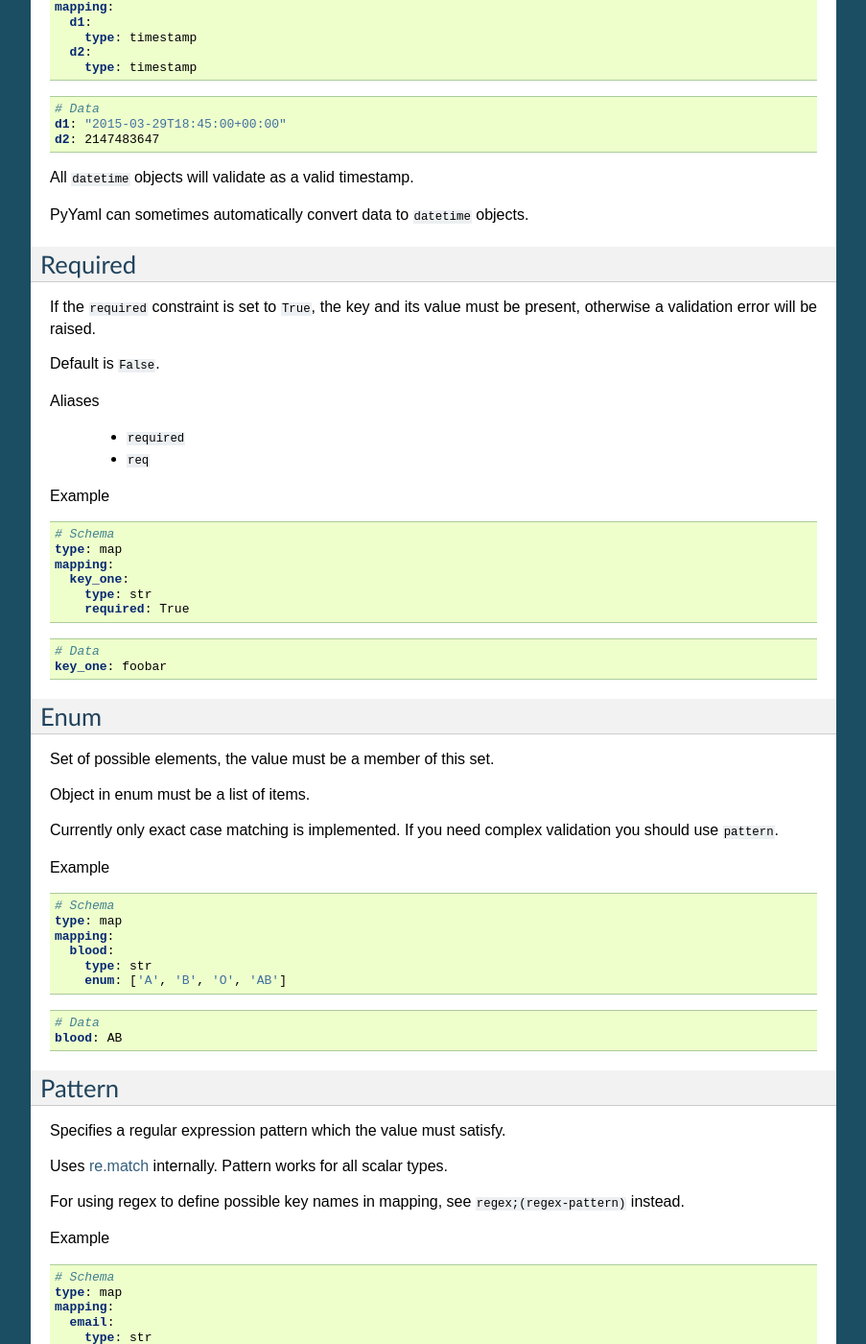
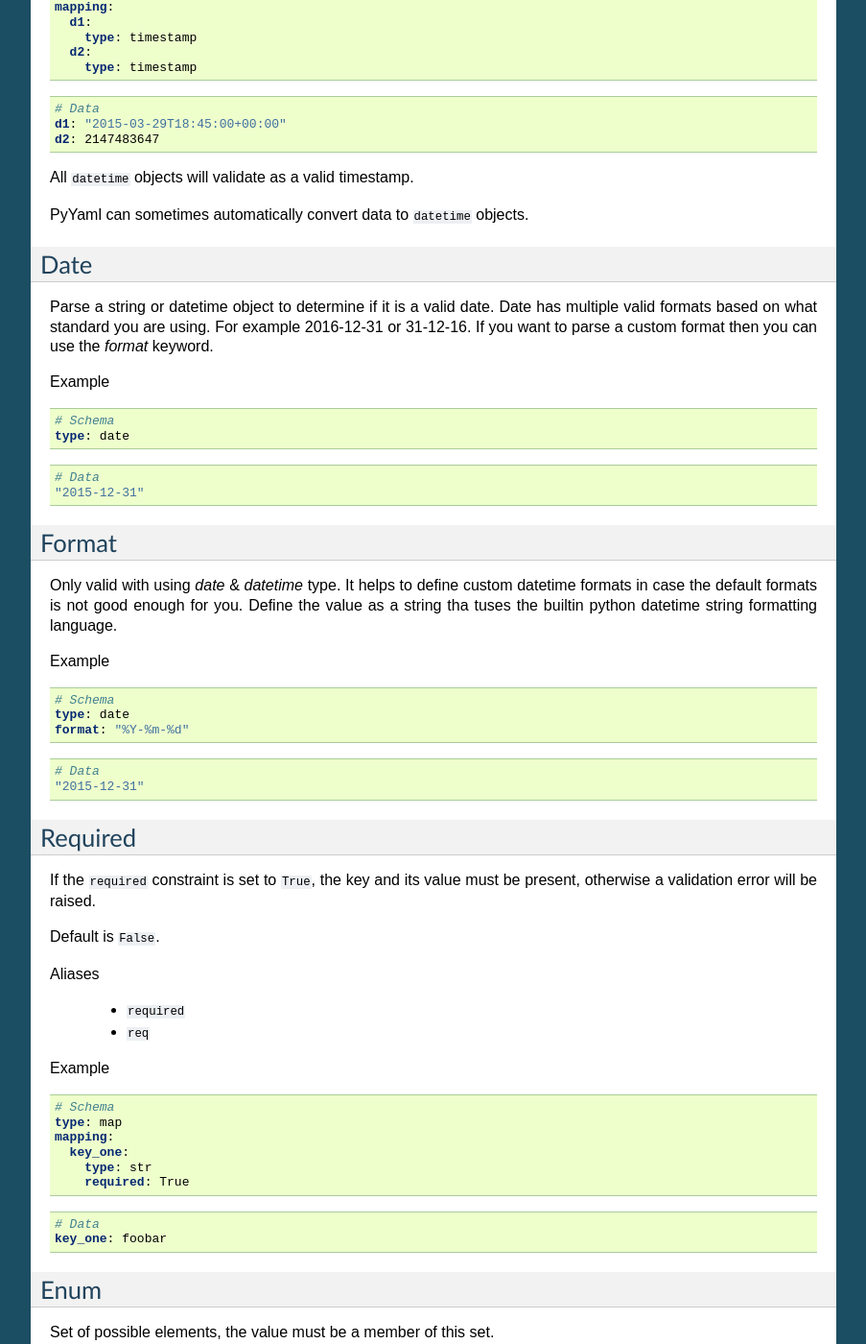
Before and after one commit to Grokzen/pykwalify, a Sphinx documentation site: the page built from docs/validation-rules.rst, in a window 1280 px wide and 1400 px high, scrolled down 3791 px. Shown: the whole window at 96% size, without its empty margins (198-1101 px from the left). Built offline with Sphinx 7.4.7, drawn with Linux system fonts in a browser that asks for light colours; some of the changed text lies outside the part shown.

Commit message:
Add docs for Date type and format attribute

```diff
--- a/docs/validation-rules.rst
+++ b/docs/validation-rules.rst
@@ -19,7 +19,7 @@ The following types are available:
     - Only **True**/**False** validates. Integers or strings like ``0`` or ``1``, ``"True"`` or ``"False"`` do not validate for bool
 
  - **date**
-    - Not yet implemented [NYI]
+    - A string or datetime object that follows a date format
 
  - **float**
     - Any object that is a float type, or object that python can interpret as a float with the following python code ``float(obj)``. Scientific notation is supported for this type, for example ``1e-06``.
@@ -239,6 +239,45 @@ Example
 All ``datetime`` objects will validate as a valid timestamp.
 
 PyYaml can sometimes automatically convert data to ``datetime`` objects.
+
+
+
+Date
+----
+
+Parse a string or datetime object to determine if it is a valid date. Date has multiple valid formats based on what standard you are using. For example 2016-12-31 or 31-12-16. If you want to parse a custom format then you can use the `format` keyword.
+
+Example
+
+.. code-block:: yaml
+
+    # Schema
+    type: date
+
+.. code-block:: yaml
+
+    # Data
+    "2015-12-31"
+
+
+
+Format
+------
+
+Only valid with using `date` & `datetime` type. It helps to define custom datetime formats in case the default formats is not good enough for you. Define the value as a string tha tuses the builtin python datetime string formatting language.
+
+Example
+
+.. code-block:: yaml
+
+    # Schema
+    type: date
+    format: "%Y-%m-%d"
+
+.. code-block:: yaml
+
+    # Data
+    "2015-12-31"
 
 
 
```
